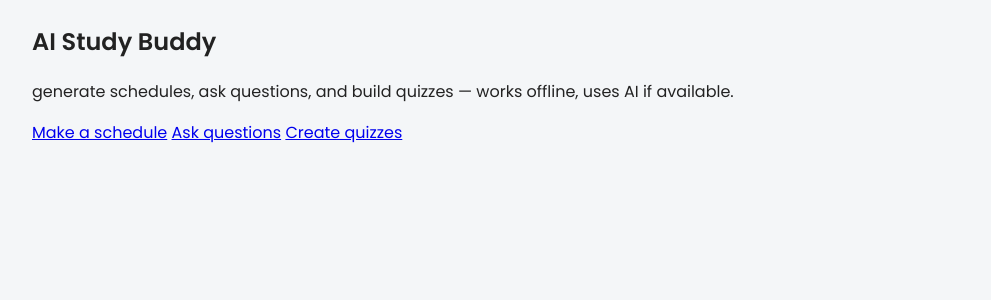
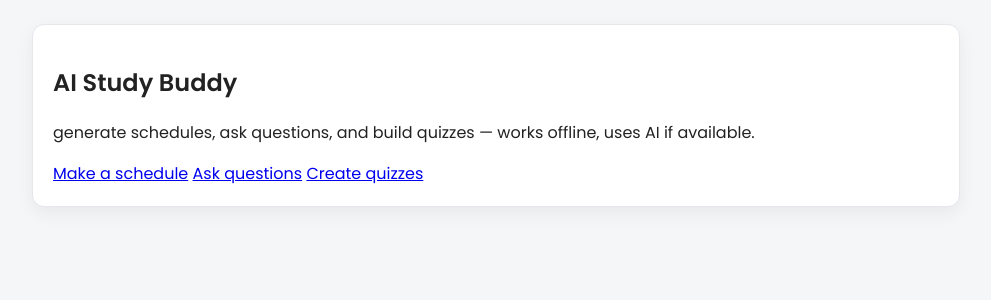
Before and after one commit to Arham-Begani/Study_buddy, a Flask app: page / in a window 1280 px wide. Shown: the part 66-366 px from the top of the page, without its empty margins (144-1135 px from the left). Run offline with Flask 3, Linux system fonts and the light colour scheme.

Commit message:
Added style to the cards

```diff
--- a/static/style.css
+++ b/static/style.css
@@ -47,3 +47,12 @@ main{
     margin:24px auto;
     padding:0 16px;
 }
+
+.card{
+    background:var(--card);
+    border:1px solid var(--border);
+    border-radius:12px;
+    padding:20px;
+    box-shadow:0 6px 18px rgba(0,0,0,.06);
+    animation: fadeIn 0.8s ease-in-out;
+}
```
